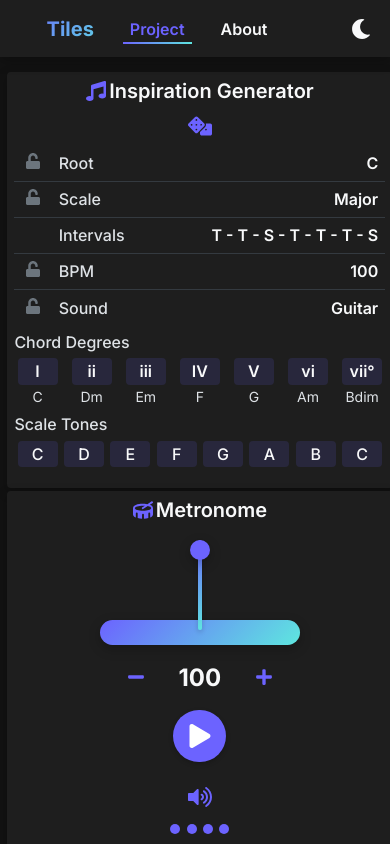
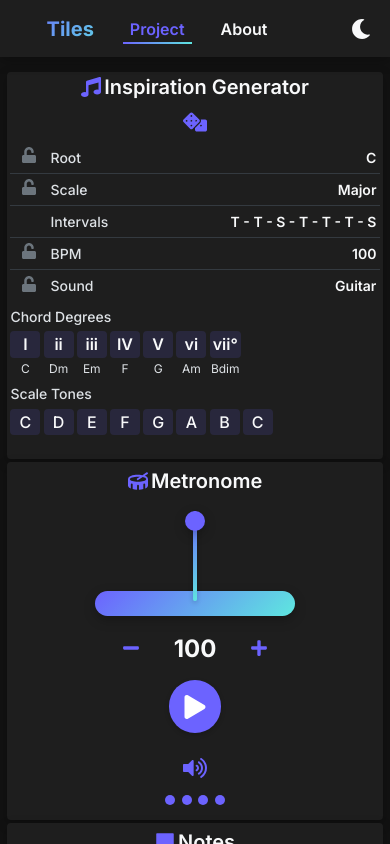
Before and after one commit to fxcircus/music-tools-studio, a React (Create React App) app: page / in a window 390 px wide. Shown: the top 844 px of the page. Built offline with nearby package versions, Linux system fonts and the light colour scheme.

Commit message:
Improved mobile responsiveness for chord degrees and scale tones

```diff
--- a/src/components/inspirationGenerator/inspirationGenerator.tsx
+++ b/src/components/inspirationGenerator/inspirationGenerator.tsx
@@ -54,7 +54,7 @@ const InspirationCard = styled(Card)`
   min-height: 400px;
 
   @media (max-width: 768px) {
-    padding: ${({ theme }) => theme.spacing.sm};
+    padding: ${({ theme }) => theme.spacing.xs};
     min-height: 380px;
   }
 `;
@@ -93,6 +93,10 @@ const TableRow = styled.tr`
   &:hover {
     background-color: ${({ theme }) => `${theme.colors.primary}11`};
   }
+
+  @media (max-width: 768px) {
+    height: 32px; // Smaller height on mobile
+  }
 `;
 
 const TableHeader = styled.td`
@@ -101,6 +105,11 @@ const TableHeader = styled.td`
   text-align: center;
   vertical-align: middle;
   height: 100%;
+
+  @media (max-width: 768px) {
+    width: 30px; // Smaller width on mobile
+    padding: ${({ theme }) => `${theme.spacing.xs} ${theme.spacing.xs}`}; // Smaller padding
+  }
 `;
 
 const TableCell = styled.td`
@@ -110,6 +119,11 @@ const TableCell = styled.td`
   width: 40%;
   vertical-align: middle;
   height: 100%;
+
+  @media (max-width: 768px) {
+    padding: ${({ theme }) => `${theme.spacing.xs} ${theme.spacing.xs}`}; // Smaller padding
+    font-size: ${({ theme }) => theme.fontSizes.sm}; // Smaller font size
+  }
 `;
 
 const ValueCell = styled.td`
@@ -130,6 +144,15 @@ const ValueCell = styled.td`
 
   &.very-long-content {
     font-size: ${({ theme }) => theme.fontSizes.xs};
+  }
+
+  @media (max-width: 768px) {
+    padding: ${({ theme }) => `${theme.spacing.xs} ${theme.spacing.xs}`}; // Smaller padding
+    font-size: ${({ theme }) => theme.fontSizes.sm}; // Smaller font size by default on mobile
+
+    &.long-content, &.very-long-content {
+      font-size: ${({ theme }) => theme.fontSizes.xs}; // Even smaller for long content
+    }
   }
 `;
 
@@ -178,6 +201,11 @@ const ChordDegreeContainer = styled.div`
   width: 100%;
   overflow-x: auto;
   padding-bottom: ${({ theme }) => theme.spacing.xs};
+
+  @media (max-width: 768px) {
+    justify-content: flex-start; // Left align on mobile
+    gap: ${({ theme }) => theme.spacing.xs}; // Smaller gaps on mobile
+  }
 `;
 
 const ChordDegree = styled.div<{ $isSelected: boolean }>`
@@ -198,6 +226,12 @@ const ChordDegree = styled.div<{ $isSelected: boolean }>`
     transform: translateY(-2px);
     box-shadow: ${({ theme }) => theme.shadows.small};
   }
+
+  @media (max-width: 768px) {
+    min-width: 30px; // Smaller min-width on mobile
+    padding: ${({ theme }) => `${theme.spacing.xs} ${theme.spacing.xs}`}; // Smaller padding
+    margin: 0; // Remove margin on mobile (using gap instead)
+  }
 `;
 
 const ChordName = styled.div<{ $isSelected: boolean }>`
@@ -207,6 +241,10 @@ const ChordName = styled.div<{ $isSelected: boolean }>`
   text-align: center;
   margin-top: ${({ theme }) => theme.spacing.xs};
   font-weight: ${({ $isSelected }) => ($isSelected ? '600' : '400')};
+
+  @media (max-width: 768px) {
+    font-size: ${({ theme }) => theme.fontSizes.xs}; // Smaller font on mobile
+  }
 `;
 
 const ScaleTonesRow = styled.div`
@@ -216,6 +254,11 @@ const ScaleTonesRow = styled.div`
   width: 100%;
   overflow-x: auto;
   padding-bottom: ${({ theme }) => theme.spacing.xs};
+
+  @media (max-width: 768px) {
+    justify-content: flex-start; // Left align on mobile
+    gap: ${({ theme }) => theme.spacing.xs}; // Smaller gaps on mobile
+  }
 `;
 
 const ScaleToneNote = styled.div<{ $highlight: 'root' | 'chord' | 'none' }>`
@@ -236,6 +279,12 @@ const ScaleToneNote = styled.div<{ $highlight: 'root' | 'chord' | 'none' }>`
   text-align: center;
   margin: 0 ${({ theme }) => theme.spacing.xs};
   transition: all ${({ theme }) => theme.transitions.fast};
+
+  @media (max-width: 768px) {
+    min-width: 30px; // Smaller min-width on mobile
+    padding: ${({ theme }) => `${theme.spacing.xs} ${theme.spacing.xs}`}; // Smaller padding
+    margin: 0; // Remove margin on mobile (using gap instead)
+  }
 `;
 
 const SectionTitle = styled.div`
@@ -243,6 +292,11 @@ const SectionTitle = styled.div`
   color: ${({ theme }) => theme.colors.textSecondary};
   margin: ${({ theme }) => theme.spacing.xs} 0 ${({ theme }) => theme.spacing.xs};
   font-weight: 500;
+
+  @media (max-width: 768px) {
+    font-size: ${({ theme }) => theme.fontSizes.sm}; // Smaller font on mobile
+    margin-top: ${({ theme }) => theme.spacing.xs}; // Tighter spacing
+  }
 `;
 
 export default function InspirationGenerator({
```
